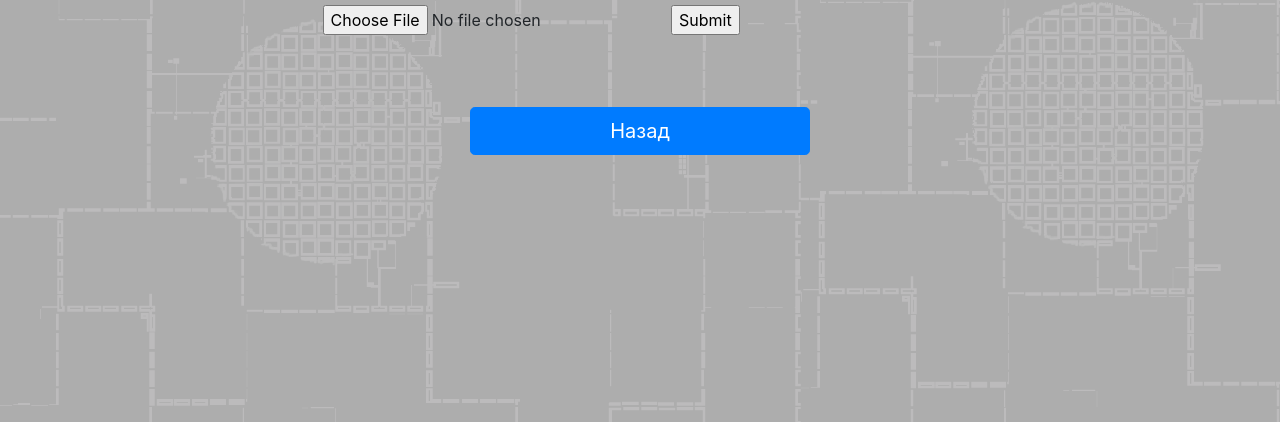
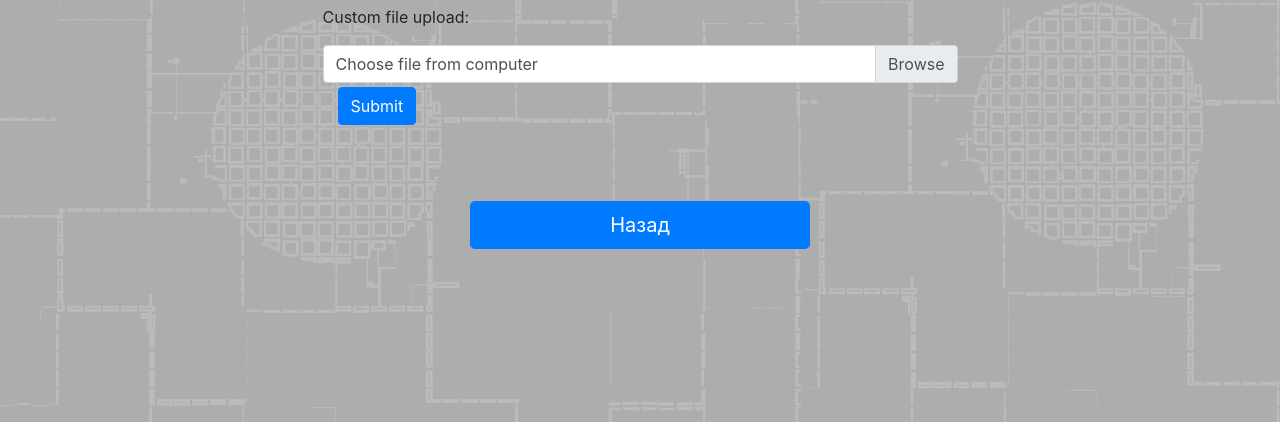
Before and after one commit to bnaib/Hackathon_EORA_2020, a plain HTML site: page merch.html in a window 1280 px wide. Shown: the part 241-663 px from the top of the page. Drawn offline with nearby package versions, Linux system fonts and the light colour scheme.

Commit message:
new merch

```diff
--- a/merch.html
+++ b/merch.html
@@ -24,10 +24,48 @@
 			<h1 class="text-center">А каким ты будешь сегодня?</h1>
 			<div class="row justify-content-center">
 				<div class="col-xs-12 col-sm-12 col-md-7 col-lg-7 col-xl-7">
-          <form enctype="multipart/form-data" action="" method="post">
-            <input type="file" name="image"/>
-            <input type="submit" />
-            </form>
+
+             <form action="#" enctype="multipart/form-data" method="post">
+
+            <p>Custom file upload:</p>
+
+            <div class="custom-file">
+
+                <input type="file" class="custom-file-input"
+
+                        id="fileUpload" name="file_name">
+
+                <label class="custom-file-label" for="fileUpload">
+
+                    Choose file from computer
+
+                </label>
+
+            </div>
+
+            <div class="col-auto my-1">
+      <button type="submit" class="btn btn-primary">Submit</button>
+    </div>
+
+        </form>
+
+
+
+    <! - Скрипт для отображения имени файла в поле выбора ->
+
+    <script>
+
+        $(".custom-file-input").on("change", function() {
+
+            var file_name = $(this).val().split("\\").pop();
+
+            $(this).siblings(".custom-file-label")
+
+                    .addClass("selected").html(file_name);
+
+        });
+
+</script>
             <br>
             <br>
             <br>
@@ -44,7 +82,7 @@
          <div class="row padding text-center">
             <div class="col-12">
               <h2>Наши контакты</h2>
-             </div>
+            </div>
              <div class="col-12 social padding">
                 <a href="#"><i class="fab fa-twitter"></i></a>
                 <a href="#"><i class="fab fa-instagram"></i></a>
```
